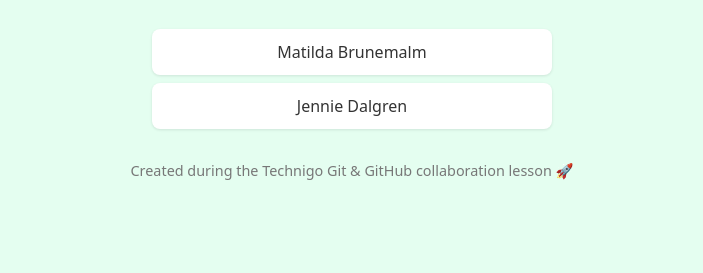
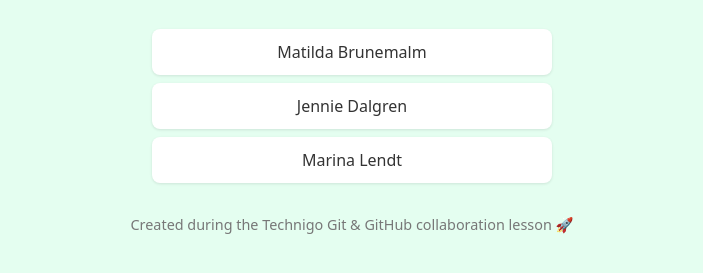
Before and after one commit to Technigo/fall25-github-branches-practice, a plain HTML site: page index.html in a window 1280 px wide. Shown: the part 151-424 px from the top of the page, without its empty margins (288-991 px from the left). Drawn offline with Linux system fonts and the light colour scheme.

Commit message:
added my name to the list

```diff
--- a/index.html
+++ b/index.html
@@ -16,6 +16,7 @@
   <ul>
     <li>Matilda Brunemalm</li>
     <li>Jennie Dalgren</li>
+    <li>Marina Lendt</li>
     <!-- 👇 Students: add your name below this line 👇 -->
   </ul>
 
```
